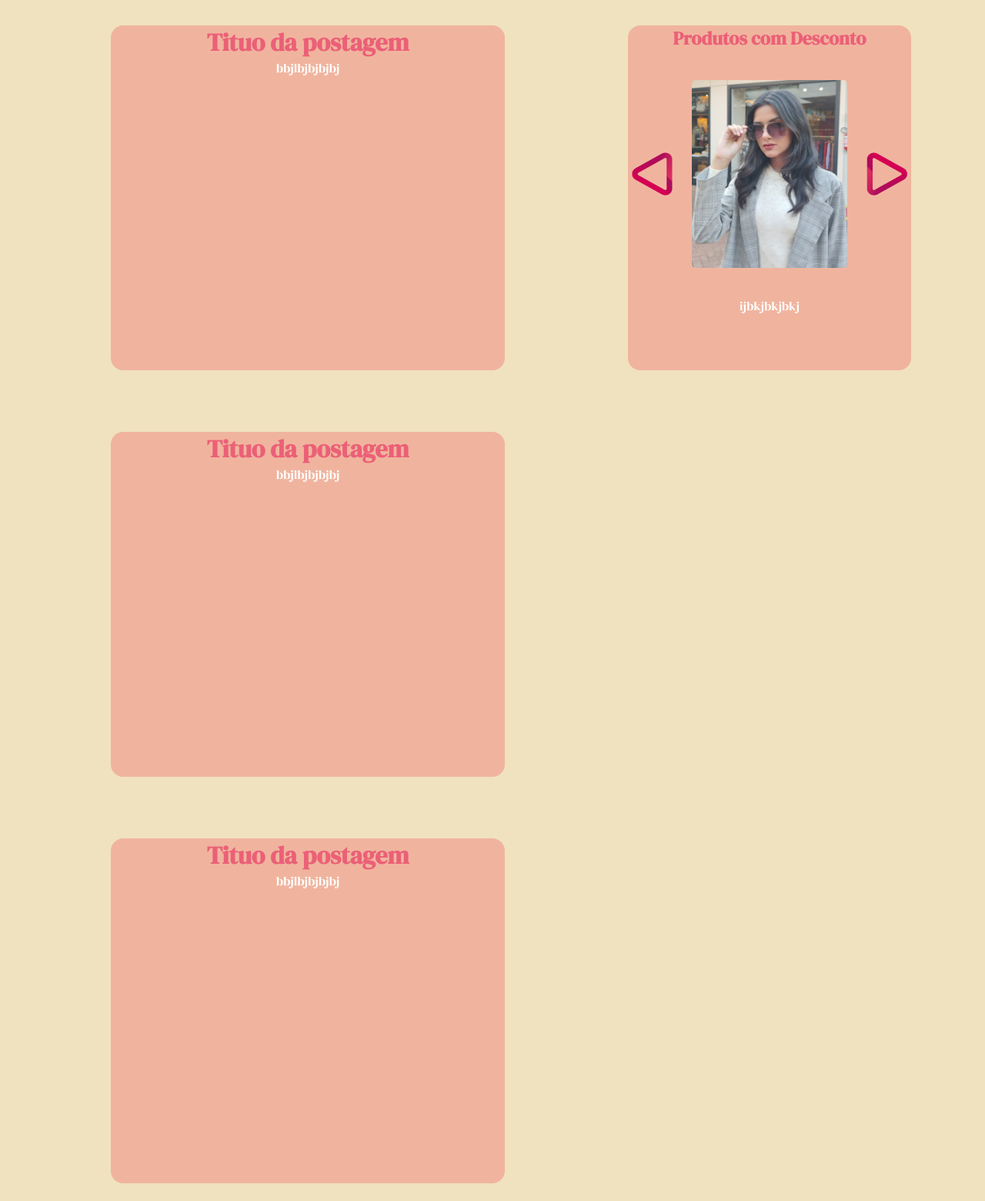
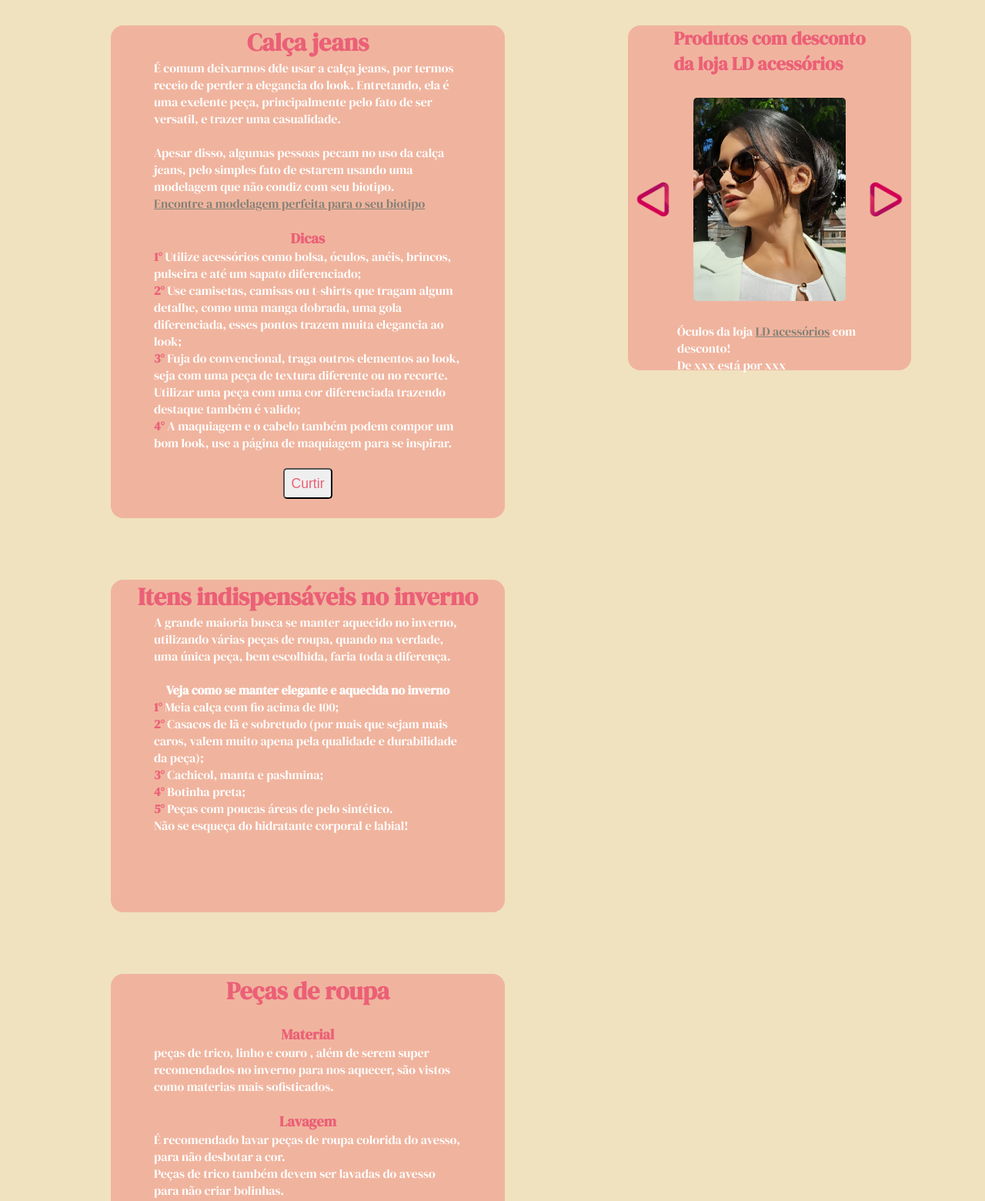
Before and after one commit to Sbertolon/BW-Style, a website: page Site/Public/Look.html in a window 1280 px wide. Shown: the part 160-1720 px from the top of the page at 77% size. Drawn offline with Linux system fonts and the light colour scheme.

Commit message:
Postagens de look criadas

```diff
--- a/Site/Public/Look.html
+++ b/Site/Public/Look.html
@@ -23,34 +23,78 @@
 
 
         <div class="postagem-tudo">
-            <div class="postagem">
-                <h1>Tituo da postagem</h1>
-                <p>bbjlbjbjbjbj</p>
+            <div class="postagem1">
+                <h1>Calça jeans</h1>
+                <p>É comum deixarmos dde usar a calça jeans, por termos receio de perder a elegancia do look. Entretando, ela é uma exelente peça, principalmente pelo fato de ser versatil, e trazer uma casualidade.
+                    </p><br>
+                    <p>Apesar disso, algumas pessoas pecam no uso da calça jeans, pelo simples fato de estarem usando uma modelagem que não condiz com seu biotipo.<br>
+                        <a class="links" target="_blank" href="https://www.comprarroupasatacado.com.br/blog/confira-os-cortes-de-jeans-que-valorizam-cada-biotipo/">Encontre a modelagem perfeita para o seu biotipo</a>
+                    </p><br>
+                    <h3>Dicas</h3>
+                    <p>
+                        <strong class="conteudo-site-titulo">1°</strong> Utilize acessórios como bolsa, óculos, anéis, brincos, pulseira e até um sapato diferenciado;<br>
+                        <strong class="conteudo-site-titulo">2°</strong> Use camisetas, camisas ou t-shirts que tragam algum detalhe, como uma manga dobrada, uma gola diferenciada, esses pontos trazem muita elegancia ao look;<br>
+                        <strong class="conteudo-site-titulo">3°</strong> Fuja do convencional, traga outros elementos ao look, seja com uma peça de textura diferente ou no recorte. Utilizar uma peça com uma cor diferenciada trazendo destaque também é valido;<br>
+                        <strong class="conteudo-site-titulo">4°</strong> A maquiagem e o cabelo também podem compor um bom look, use a página de maquiagem para se inspirar.
+                    </p><br>
+
+                    <div id="botoes">
+                    <button onclick="curtir()">Curtir</button>
+                    </div>
             </div>
-            <div class="postagem">
-                <h1>Tituo da postagem</h1>
-                <p>bbjlbjbjbjbj</p>
+
+            <div class="postagem2">
+                <h1>Itens indispensáveis no inverno</h1>
+                <p>A grande maioria busca se manter aquecido no inverno, utilizando várias peças de roupa, quando na verdade, uma única peça, bem escolhida, faria toda a diferença.</p><br>
+                <h4>Veja como se manter elegante e aquecida no inverno</h4>
+                <p>
+                    <strong class="conteudo-site-titulo">1°</strong> Meia calça com fio acima de 100;<br>
+                    <strong class="conteudo-site-titulo">2°</strong> Casacos de lã e sobretudo (por mais que sejam mais caros, valem muito apena pela qualidade e durabilidade da peça);<br>
+                    <strong class="conteudo-site-titulo">3°</strong> Cachicol, manta e pashmina;<br>
+                    <strong class="conteudo-site-titulo">4°</strong> Botinha preta;<br>
+                    <strong class="conteudo-site-titulo">5°</strong> Peças com poucas áreas de pelo sintético.
+                </p>
+                <p>Não se esqueça do hidratante corporal e labial!</p><br>
+
+                <!-- <div id="botoes">
+                    <button onclick="curtir()">Curtir</button>
+                    </div> -->
+
             </div>
-            <div class="postagem">
-                <h1>Tituo da postagem</h1>
-                <p>bbjlbjbjbjbj</p>
+
+            <div class="postagem3">
+                <h1>Peças de roupa</h1><br>
+                <h3>Material</h3>
+                <p>peças de trico, linho e couro , além de serem super recomendados no inverno para nos aquecer, são vistos como materias mais sofisticados.</p><br>
+                <h3>Lavagem</h3>
+                <p>É recomendado lavar peças de roupa colorida do avesso, para não desbotar a cor.<br> Peças de trico também devem ser lavadas do avesso para não criar bolinhas.
+                </p><br>
+                <h3>Atenção!</h3>
+                <p>Muito cuidado utilizando peças de renda por baixo, pois elas costumam marcar facilmente.</p><br>
+
+                <!-- <div id="botoes">
+                    <button onclick="curtir()">Curtir</button>
+                    </div> -->
+
             </div>
         </div>
 
             <conteiner>
             <div class="produto-desconto">
-                <h2>Produtos com Desconto</h2>
+                <h2>Produtos com desconto <br> da loja LD acessórios</h2>
 
                 <div class="container-slider">
                 <button id="prev-button"><img src="../Public/assets/Botão_de_avançar-remove.png" alt="prev-button"></button>
                 <div class="container-imagem">
-                    <img src="../Public/assets/Sthe.jpg" alt="oculos" class="slider on">
-                    <img src="../Public/assets/Imagem-sobre.jpg" alt="oculos" class="slider">
+                    <img src="../Public/assets/Produtos/2023-05-30 21_26_44.938-0300.jpg" alt="oculos" class="slider on">
+                    <img src="../Public/assets/Produtos/2023-05-30 21_24_50.803-0300.jpg" alt="oculos" class="slider">
+                    <img src="../Public/assets/Produtos/2023-05-30 21_21_41.042-0300.jpg" alt="oculos" class="slider">
+                    <img src="../Public/assets/Produtos/2023-05-30 21_30_23.260-0300.jpg" alt="oculos" class="slider">
                 </div>
                 <button id="next-button"><img src="../Public/assets/Botão_de_avançar-remove.png" alt="next-button"></button>
             </div>
-
-                <p>ijbkjbkjbkj</p>
+                <p2>Óculos da loja <a class="links" target="_blank" href="https://br.pinterest.com/pin/668925350915787524/">LD acessórios</a> com desconto!</p>
+                <p2>De xxx está por xxx</p>
             </div>
 
 
@@ -58,22 +102,22 @@
         <div class="inspiracoes">
             <div class="inspiracoes-pinterest">
                 <h2>Pinterest</h2>
-                <a class="links" href="https://br.pinterest.com/pin/668925350915787524/">Estilo elegante</a>
-                <a class="links" href="https://br.pinterest.com/lichi_brand/_saved/">Estilo casual</a>
+                <a class="links" target="_blank" href="https://br.pinterest.com/pin/668925350915787524/">Estilo elegante</a>
+                <a class="links" target="_blank" href="https://br.pinterest.com/lichi_brand/_saved/">Estilo casual</a>
                 </div>
 
             <div class="inspiracoes-mulheres">
                 <h2>Mulheres inspiradoras</h2>
                 <h3>YouTube</h3>
-                <a class="links" href="https://www.youtube.com/@VitoriaPortes">Vitória Portes</a>
-                <a class="links" href="https://www.youtube.com/@MyLifeAsLuanaCarolina">Luana Carolina</a>
-                <a class="links" href="https://www.youtube.com/@leticialt/featured">Letícia Teixeira</a>
+                <a class="links" target="_blank" href="https://www.youtube.com/@VitoriaPortes">Vitória Portes</a>
+                <a class="links" target="_blank" href="https://www.youtube.com/@MyLifeAsLuanaCarolina">Luana Carolina</a>
+                <a class="links" target="_blank" href="https://www.youtube.com/@leticialt/featured">Letícia Teixeira</a>
 
                 <h3>Instagram</h3>
-                <a class="links" href="https://www.instagram.com/helena.nataliee/">Helena Nataliee</a>
-                <a class="links" href="https://www.instagram.com/sophielouisesdiary/">Sophia Knight</a>
-                <a class="links" href="https://www.instagram.com/caterinavalentino/">Caterina Valentino</a>
-                <a class="links" href="https://www.instagram.com/drimartini/">Adriana Martini</a>
+                <a class="links" target="_blank" href="https://www.instagram.com/helena.nataliee/">Helena Nataliee</a>
+                <a class="links" target="_blank" href="https://www.instagram.com/sophielouisesdiary/">Sophia Knight</a>
+                <a class="links" target="_blank" href="https://www.instagram.com/caterinavalentino/">Caterina Valentino</a>
+                <a class="links" target="_blank" href="https://www.instagram.com/drimartini/">Adriana Martini</a>
             </div>
 
         </div>
@@ -128,4 +172,15 @@ btnPrev.addEventListener('click', prevSlider)
 btnNext.addEventListener('click', nextSlider)
 
 console.log(slider)
+
+
+
+function curtir(){
+        botoes.innerHTML = `<button onclick="curtido()">Curtido</button>`;
+}
+function curtido(){
+    botoes.innerHTML = `<button onclick="curtir()">Curtir</button>`;
+
+}
+
 </script>
--- a/Site/Public/css/Look.css
+++ b/Site/Public/css/Look.css
@@ -54,12 +54,38 @@ input {
     flex-direction: row;
 }
 
-.postagem{
+.postagem1{
     display: flex;
     flex-direction: column;
     background-color: #F0B49E;
     color: #FFFFFF;
-    height: 28rem;
+    height: 40rem;
+    width: 32rem;
+    margin-left: 9rem;
+    margin-top: 5rem;
+    align-items: center;
+    border-radius: 1rem;
+}
+
+.postagem2{
+    display: flex;
+    flex-direction: column;
+    background-color: #F0B49E;
+    color: #FFFFFF;
+    height: 27rem;
+    width: 32rem;
+    margin-left: 9rem;
+    margin-top: 5rem;
+    align-items: center;
+    border-radius: 1rem;
+}
+
+.postagem3{
+    display: flex;
+    flex-direction: column;
+    background-color: #F0B49E;
+    color: #FFFFFF;
+    height: 29rem;
     width: 32rem;
     margin-left: 9rem;
     margin-top: 5rem;
@@ -70,7 +96,28 @@ input {
     display: flex;
     flex-direction: column;
 }
+p{
+    width: 25rem;
+}
+p2{
+    width: 15rem;
+}
+.conteudo-site-titulo {
+    color: #eb6077;
+}
 
+
+button {
+    height: 40px;
+    display: flex;
+    align-items: center;
+    justify-content: space-between;
+    border-radius: 0.3rem;
+    padding: 8px;
+    font-size: 1.1rem;
+    color: #EB6077;
+    cursor: pointer;
+}
 
 
 .inspiracoes{
@@ -136,6 +183,10 @@ gap: 3rem;
     transform: rotate(180deg);
 }
 
+h3{
+    color: #EB6077;
+}
+
 h2{
     color: #EB6077;
 }
```
Also changed, not shown: Site/Public/Inicio.html (+10 -10 lines), Site/Public/Makeup.html (+16 -13 lines), Site/Public/assets/Imagem-inicial-perfil.jpg (deleted), Site/Public/assets/Produtos/2023-05-30 21_21_41.042-0300.jpg (added), Site/Public/assets/Produtos/2023-05-30 21_24_50.803-0300.jpg (added), Site/Public/assets/Produtos/2023-05-30 21_26_44.938-0300.jpg (added), Site/Public/assets/Produtos/2023-05-30 21_30_23.260-0300.jpg (added), Site/Public/assets/icones/coração like preto.png (added).
